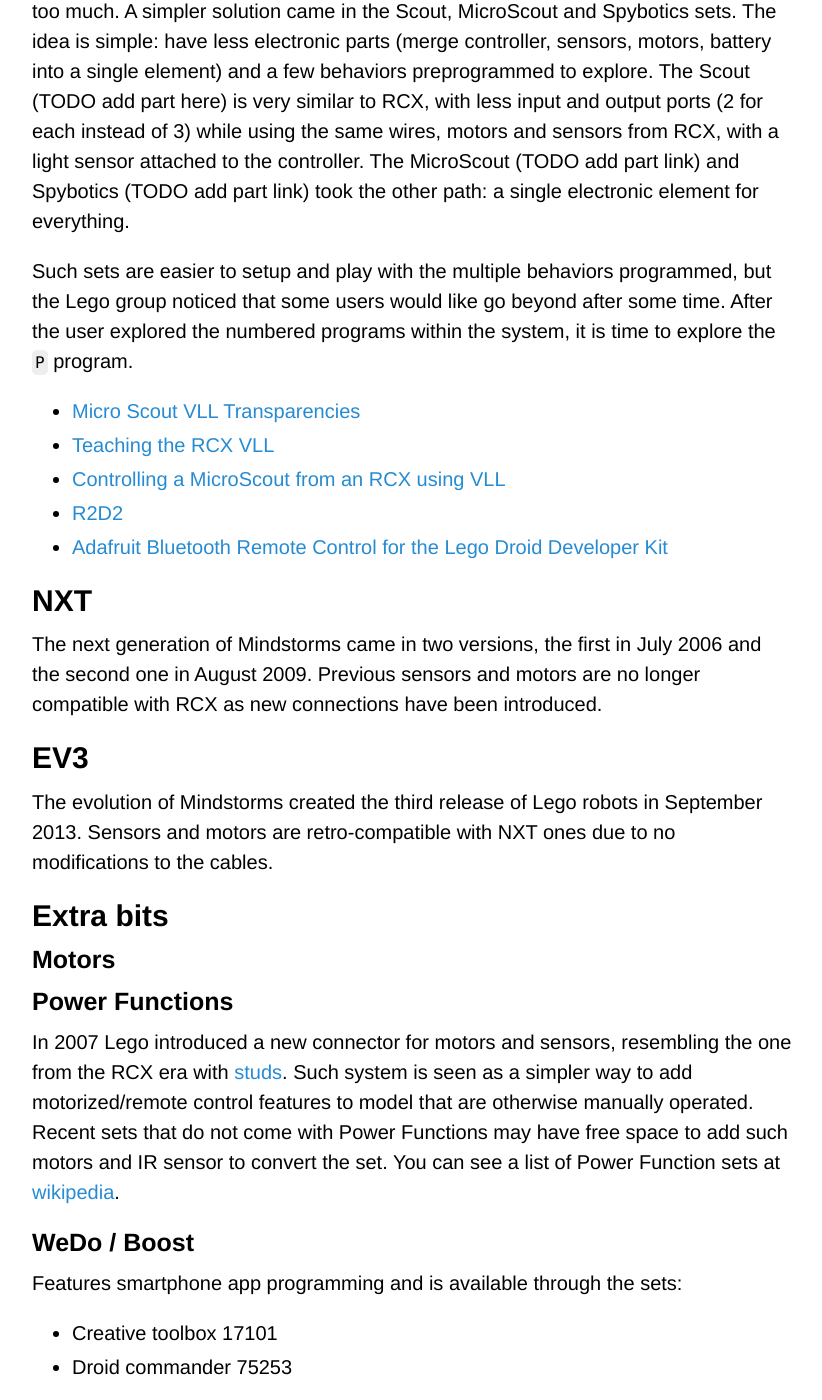
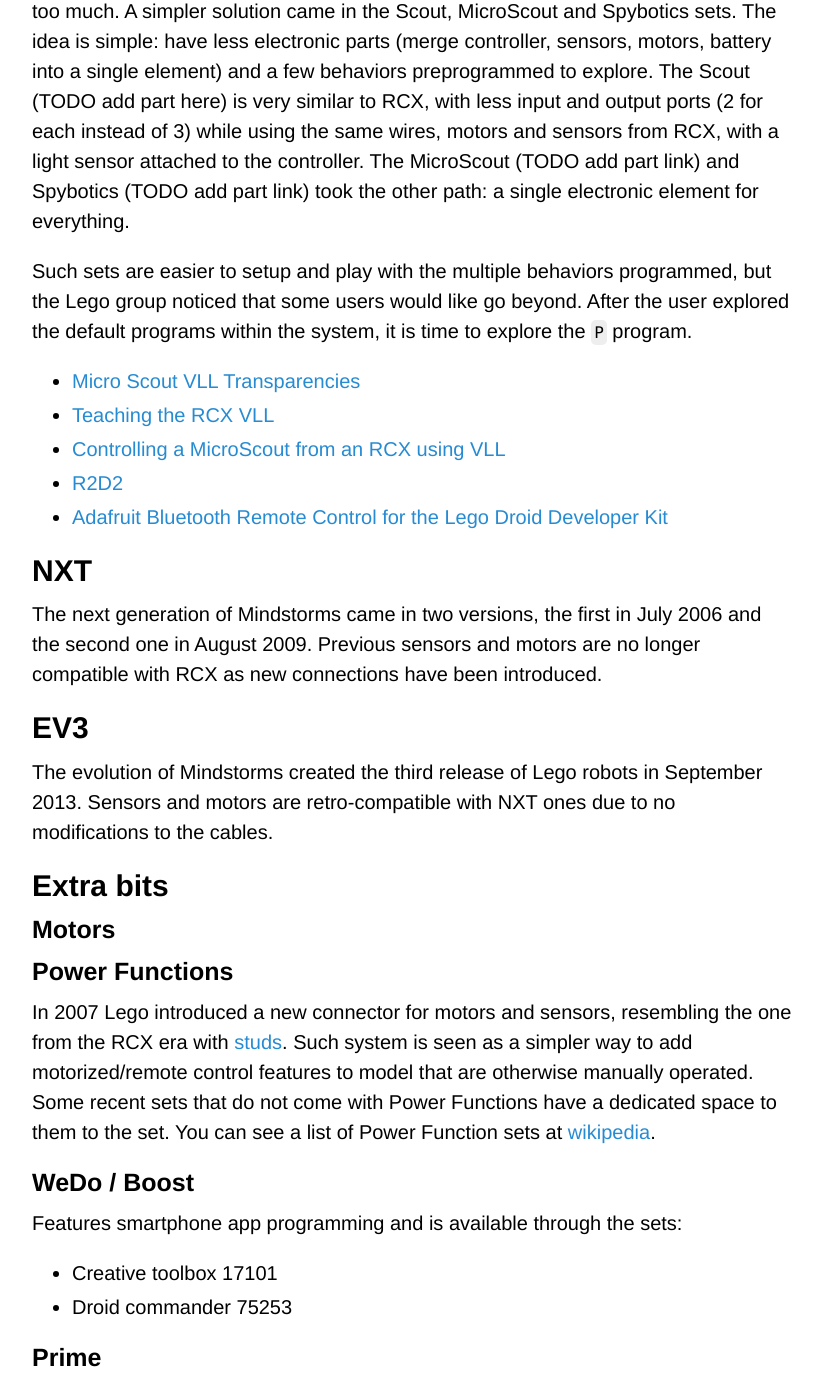
Before and after one commit to Maumagnaguagno/maumagnaguagno.github.io, a Jekyll site: the page built from mindstorms.md, in a window 1280 px wide and 1400 px high, scrolled down 1588 px. Shown: the whole window, without its empty margins (228-1050 px from the left). Built offline with Jekyll 4.4.1, drawn with Linux system fonts in a browser that asks for light colours; our own code applies the rules of GitHub Pages for plain Markdown files.

Commit message:
Improve Mindstorms

```diff
--- a/mindstorms.md
+++ b/mindstorms.md
@@ -45,8 +45,8 @@ The idea is simple: have less electronic parts (merge controller, sensors, motor
 The Scout (TODO add part here) is very similar to RCX, with less input and output ports (2 for each instead of 3) while using the same wires, motors and sensors from RCX, with a light sensor attached to the controller.
 The MicroScout (TODO add part link) and Spybotics (TODO add part link) took the other path: a single electronic element for everything.
 
-Such sets are easier to setup and play with the multiple behaviors programmed, but the Lego group noticed that some users would like go beyond after some time.
-After the user explored the numbered programs within the system, it is time to explore the ``P`` program.
+Such sets are easier to setup and play with the multiple behaviors programmed, but the Lego group noticed that some users would like go beyond.
+After the user explored the default programs within the system, it is time to explore the ``P`` program.
 - [Micro Scout VLL Transparencies](https://www.elecbrick.com/vll/)
 - [Teaching the RCX VLL](https://waterpigs.co.uk/articles/rcx-vll/)
 - [Controlling a MicroScout from an RCX using VLL](https://pbrick.info/2013/10/microscout-rcx-vll/)
@@ -68,7 +68,7 @@ Sensors and motors are retro-compatible with NXT ones due to no modifications to
 ### Power Functions
 In 2007 Lego introduced a new connector for motors and sensors, resembling the one from the RCX era with [studs](https://en.wikipedia.org/wiki/Lego_Technic#%22Studded%22_(Beams)_versus_%22Studless%22_(Liftarms)).
 Such system is seen as a simpler way to add motorized/remote control features to model that are otherwise manually operated.
-Recent sets that do not come with Power Functions may have free space to add such motors and IR sensor to convert the set.
+Some recent sets that do not come with Power Functions have a dedicated space to them to the set.
 You can see a list of Power Function sets at [wikipedia](https://en.wikipedia.org/wiki/Lego_Technic#Power_Functions).
 
 ### WeDo / Boost
```
